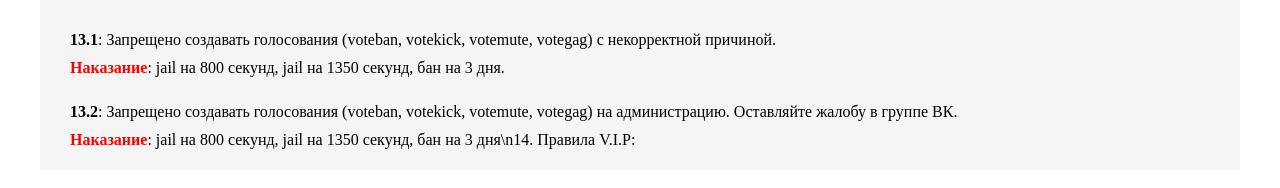
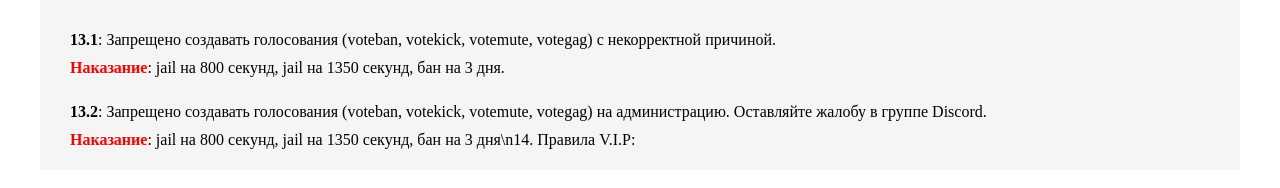
Before and after one commit to RP-PS/RP-PS.github.io, a Jekyll site: the page built from rules.md, in a window 1280 px wide and 900 px high, scrolled down 7671 px. Shown: the part 672-860 px from the top of the window. Built offline with Jekyll 4.4.1, drawn with Linux system fonts in a browser that asks for light colours; some of the changed text lies outside the part shown.

Commit message:
UPD (rules): ВК -> Discord

```diff
--- a/rules.md
+++ b/rules.md
@@ -282,7 +282,7 @@ layout: default
 **8.1**: Во время игры зам.основатель обязан наказывать администрацию за их нарушения. Запрещено игнорировать нарушения.
 **Наказание**: 1 предупреждение.
 
-**8.2**: Зам.основатель обязан отвечать на жалобы в обсуждении ВК. Запрещено игнорировать жалобы более 3 дней.
+**8.2**: Зам.основатель обязан отвечать на жалобы в Discord. Запрещено игнорировать жалобы более 3 дней.
 **Наказание**: 1 предупреждение.
 
 ## 9. Правила отпуска для администрации:
@@ -337,5 +337,5 @@ layout: default
 **13.1**: Запрещено создавать голосования (voteban, votekick, votemute, votegag) с некорректной причиной.
 **Наказание**: jail на 800 секунд, jail на 1350 секунд, бан на 3 дня.
 
-**13.2**: Запрещено создавать голосования (voteban, votekick, votemute, votegag) на администрацию. Оставляйте жалобу в группе ВК.
+**13.2**: Запрещено создавать голосования (voteban, votekick, votemute, votegag) на администрацию. Оставляйте жалобу в группе Discord.
 **Наказание**: jail на 800 секунд, jail на 1350 секунд, бан на 3 дня\n14. Правила V.I.P:
```
